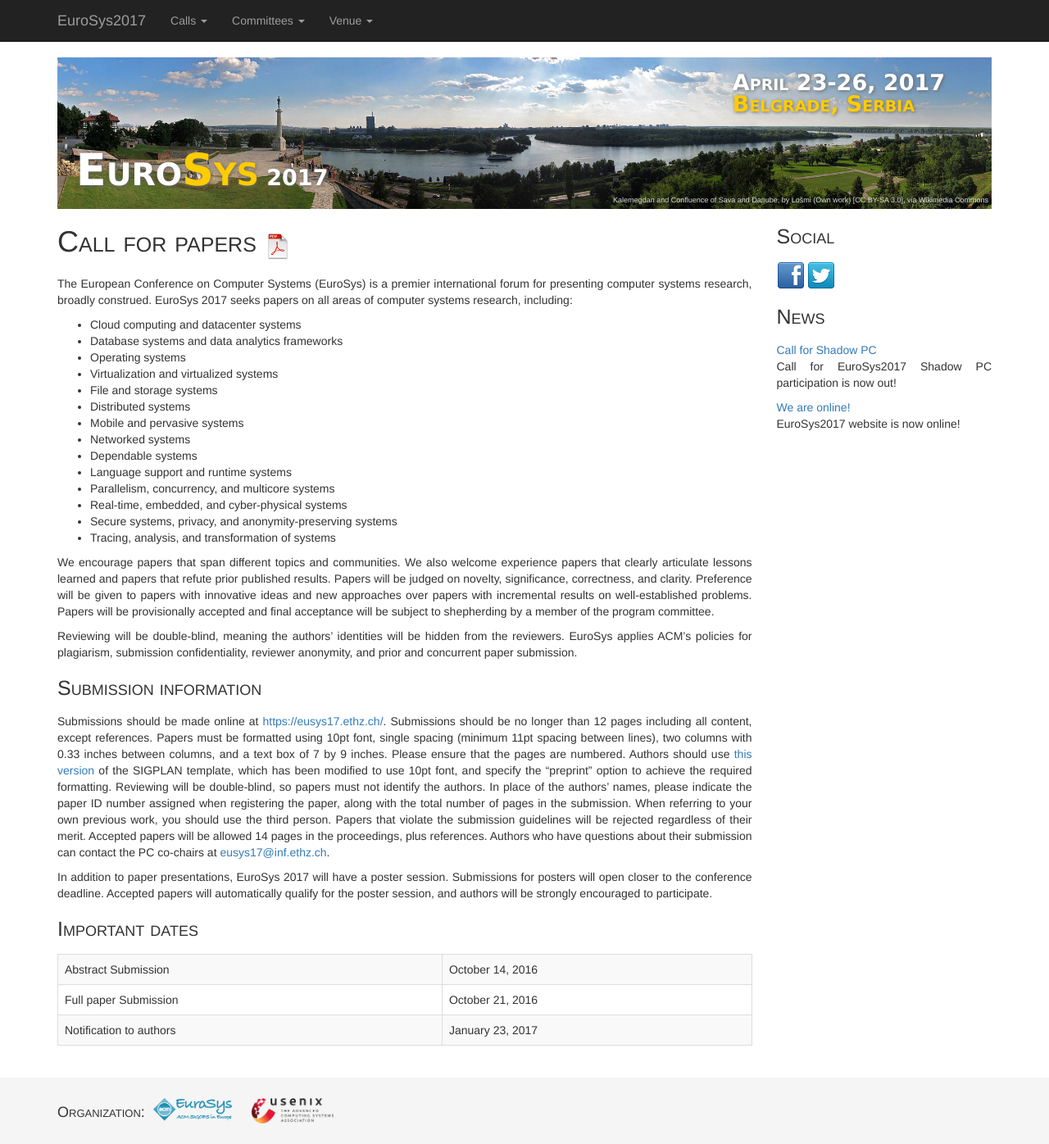
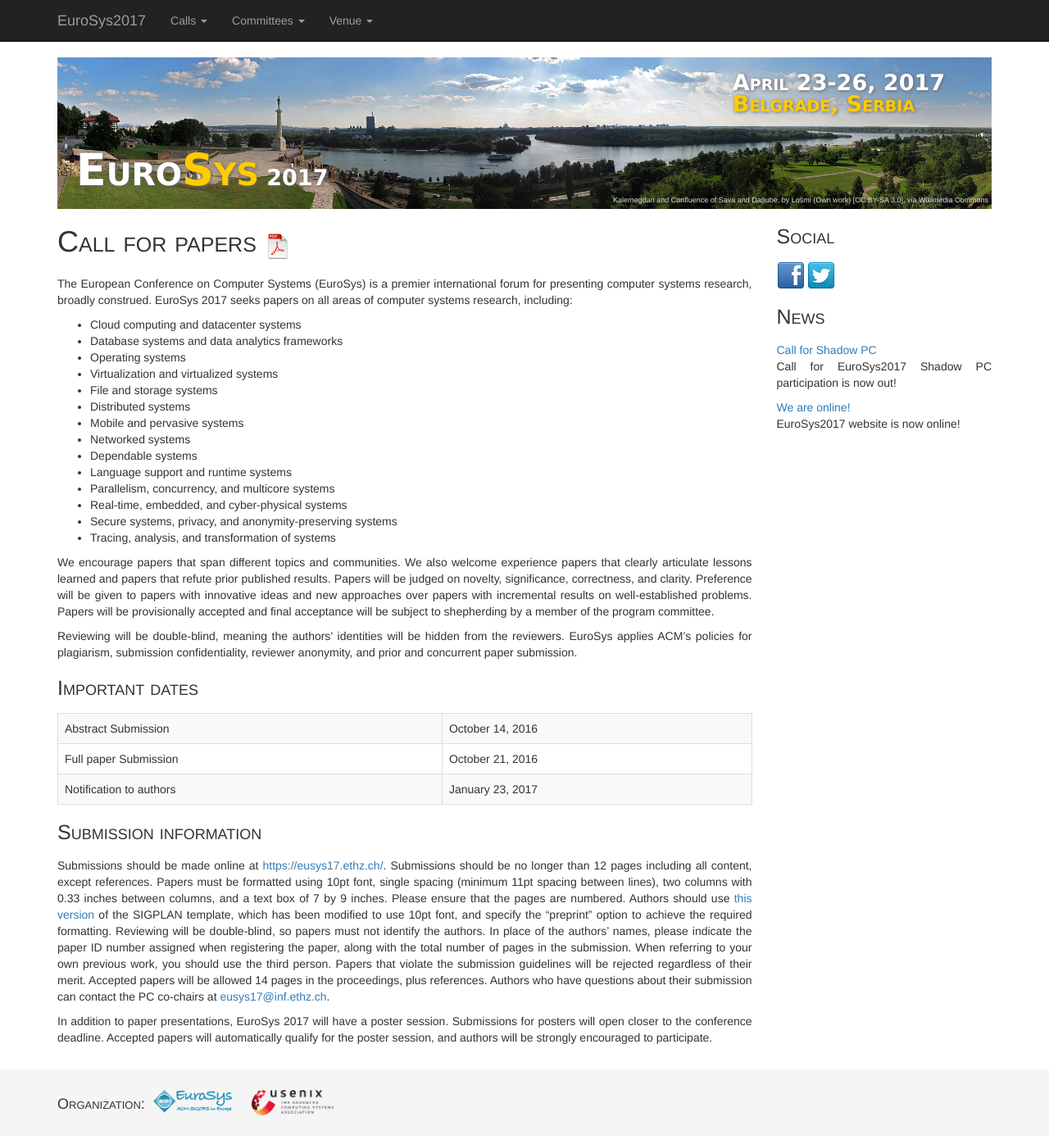
Before and after one commit to eurosys-chapter/2017, a Jekyll site: the page built from calls/papers.md, in a window 1280 px wide. Shown: the whole page at 82% size. Built offline with Jekyll 4.4.1, drawn with Linux system fonts in a browser that asks for light colours; nearby versions of some CDN libraries; part of the change alters nothing that is shown.

Commit message:
Signed-off-by: Marko Vukolic <mvu@zurich.ibm.com>

```diff
--- a/calls/papers.md
+++ b/calls/papers.md
@@ -28,6 +28,15 @@ We encourage papers that span different topics and communities.  We also welcome
 
 Reviewing will be double-blind, meaning the authors' identities will be hidden from the reviewers. EuroSys applies ACM's policies for plagiarism, submission confidentiality, reviewer anonymity, and prior and concurrent paper submission.
 
+## Important dates
+
+
+|Abstract Submission				|October 14, 2016	|
+|Full paper Submission				|October 21, 2016	|
+|Notification to authors			|January 23, 2017	|
+{:class='table table-bordered table-striped'}
+
+
 ## Submission information
 
 Submissions should be made online at <a href="https://eusys17.ethz.ch/" target="_blank">https://eusys17.ethz.ch/</a>. Submissions should be no longer than 12 pages including all content, except references. Papers must be formatted using 10pt font, single spacing (minimum 11pt spacing between lines), two columns with 0.33 inches between columns, and a text box of 7 by 9 inches. Please ensure that the pages are numbered. Authors should use [this version](http://eurosys16.doc.ic.ac.uk/calls/papers/sigplanconf-eurosys.cls) of the SIGPLAN template, which has been modified to use 10pt font, and specify the "preprint" option to achieve the required formatting. Reviewing will be double-blind, so papers must not identify the authors. In place of the authors' names, please indicate the paper ID number assigned when registering the paper, along with the total number of pages in the submission. When referring to your own previous work, you should use the third person. Papers that violate the submission guidelines will be rejected regardless of their merit. Accepted papers will be allowed 14 pages in the proceedings, plus references. Authors who have questions about their submission can contact the PC co-chairs at [eusys17@inf.ethz.ch](mailto:eusys17@inf.ethz.ch).
@@ -43,14 +52,6 @@ In addition to paper presentations, EuroSys 2017 will have a poster session. Sub
 Authors who are unsure whether or not their submissions might meet these guidelines, or with specific questions about the guidelines, are welcome to contact the program committee co-chairs, via [eusys17@inf.ethz.ch](mailto:eusys17@inf.ethz.ch).
 --->
 
-## Important dates
-
-
-|Abstract Submission				|October 14, 2016	|
-|Full paper Submission				|October 21, 2016	|
-|Notification to authors			|January 23, 2017	|
-{:class='table table-bordered table-striped'}
-
 
 <!---
 ## Submission information
```
